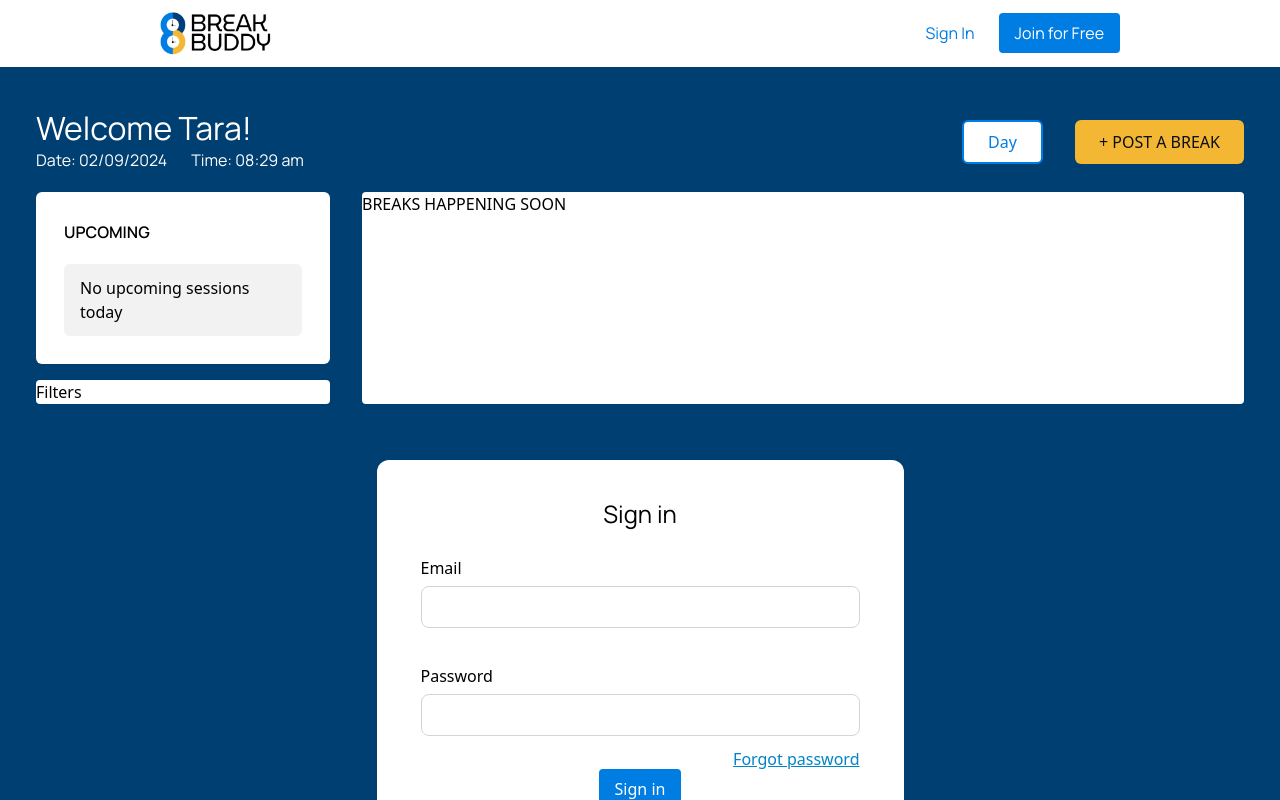
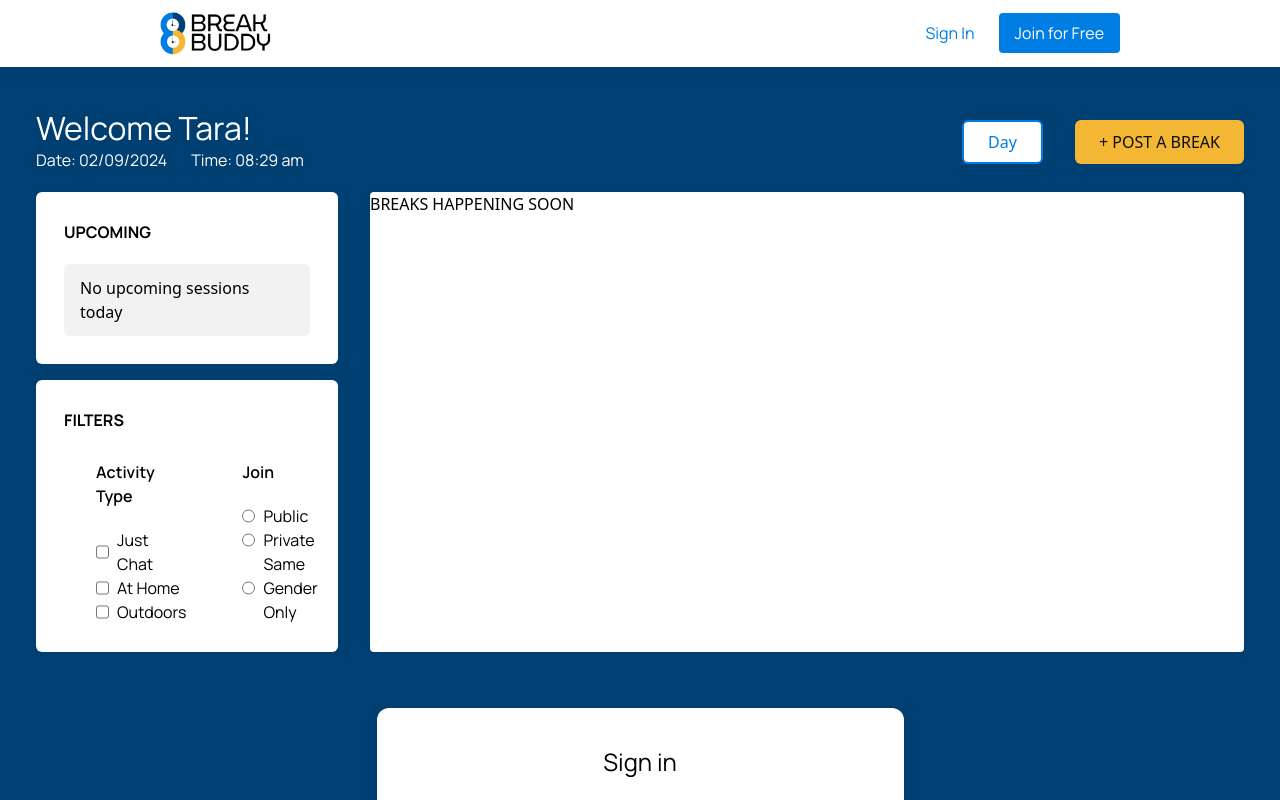
Before and after one commit to Break-Buddy/Break-Buddy-React, a React (Vite) app: page /home in a window 1280 px wide. Shown: the top 800 px of the page. Built offline with nearby package versions, Linux system fonts and the light colour scheme; the HTML template or start-up script is replaced by a standard one.

Commit message:
Created filter component for dashboard

```diff
--- /dev/null
+++ b/src/components/FiltersDashboard.jsx
@@ -0,0 +1,80 @@
+const activities = [
+  {
+    title: "Just Chat",
+    value: "justChat",
+  },
+  {
+    title: "At Home",
+    value: "atHome",
+  },
+  {
+    title: "Outdoors",
+    value: "outdoors",
+  },
+];
+
+const joinFilters = [
+  {
+    title: "Public",
+    value: "public",
+  },
+  {
+    title: "Private",
+    value: "private",
+  },
+  {
+    title: "Same Gender Only",
+    value: "sameGenderOnly",
+  },
+];
+
+function FiltersDashboard() {
+  return (
+    <div className="bg-white rounded-md px-7 py-7">
+      <div className="flex flex-col gap-7">
+        <h3 className="font-bold">FILTERS</h3>
+        {/* FILTERS */}
+        <div className="flex ">
+          {/* Activity Type */}
+          <div className="flex flex-col gap-5 pl-8">
+            <h3 className="font-semibold">Activity Type</h3>
+            <div>
+              {activities.map((activity, i) => (
+                <div key={i} className="flex gap-2">
+                  <input
+                    className="cursor-pointer"
+                    type="checkbox"
+                    name="activityType"
+                    value={activity.value}
+                  />
+                  <h3>{activity.title}</h3>
+                </div>
+              ))}
+            </div>
+          </div>
+          {/* End of Activity Type */}
+          {/* Join */}
+          <div className="flex flex-col gap-5 pl-14">
+            <h3 className="font-semibold">Join</h3>
+            <div>
+              {joinFilters.map((join, i) => (
+                <div key={i} className="flex gap-2">
+                  <input
+                    className="cursor-pointer"
+                    type="radio"
+                    name="joinFilter"
+                    value={join.value}
+                  />
+                  <h3>{join.title}</h3>
+                </div>
+              ))}
+            </div>
+          </div>
+          {/* End of Join */}
+        </div>
+      </div>
+    </div>
+  );
+}
+
+export default FiltersDashboard;
--- a/src/components/Upcoming.jsx
+++ b/src/components/Upcoming.jsx
@@ -3,7 +3,7 @@ import React from "react";
 function Upcoming() {
   return (
     <div className="flex flex-col gap-5 rounded-md bg-white px-7 py-7">
-      <h3 className="font-semibold">UPCOMING</h3>
+      <h3 className="font-bold">UPCOMING</h3>
       <div className="flex justify-center bg-[#F2F2F2] px-4 py-3 rounded-md">
         <h5>No upcoming sessions today</h5>
       </div>
--- a/src/views/Dashboard.jsx
+++ b/src/views/Dashboard.jsx
@@ -1,6 +1,7 @@
 import React, { useState } from "react";
 import Upcoming from "../components/Upcoming";
 import SignInPage from "../components/SignInPage";
+import FiltersDashboard from "../components/FiltersDashboard";
 
 function Dashboard() {
   const date = new Date();
@@ -68,7 +69,7 @@ function Dashboard() {
           {/* LEFT */}
           <div className="w-1/4 flex flex-col gap-4">
             <Upcoming />
-            <div className="bg-white rounded">Filters</div>
+            <FiltersDashboard />
           </div>
           {/* END OF LEFT */}
           {/* RIGHT */}
```
